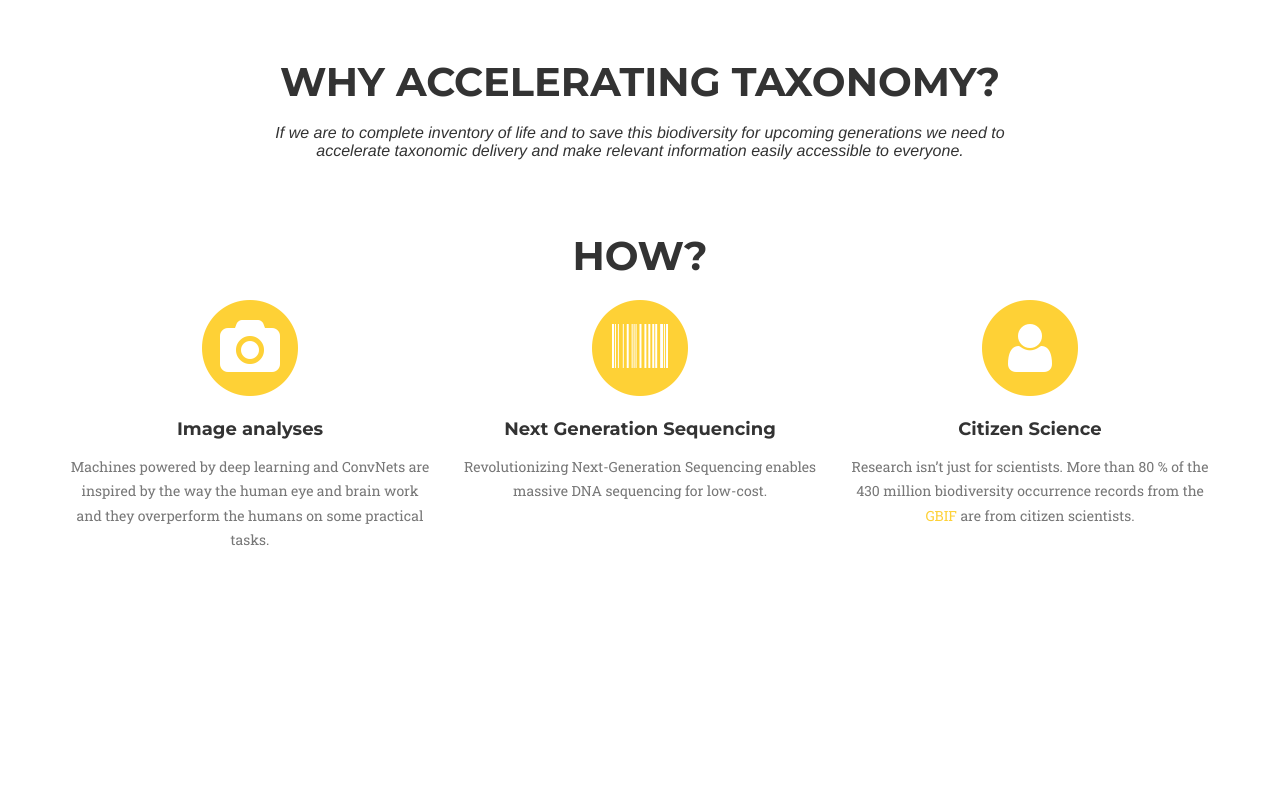
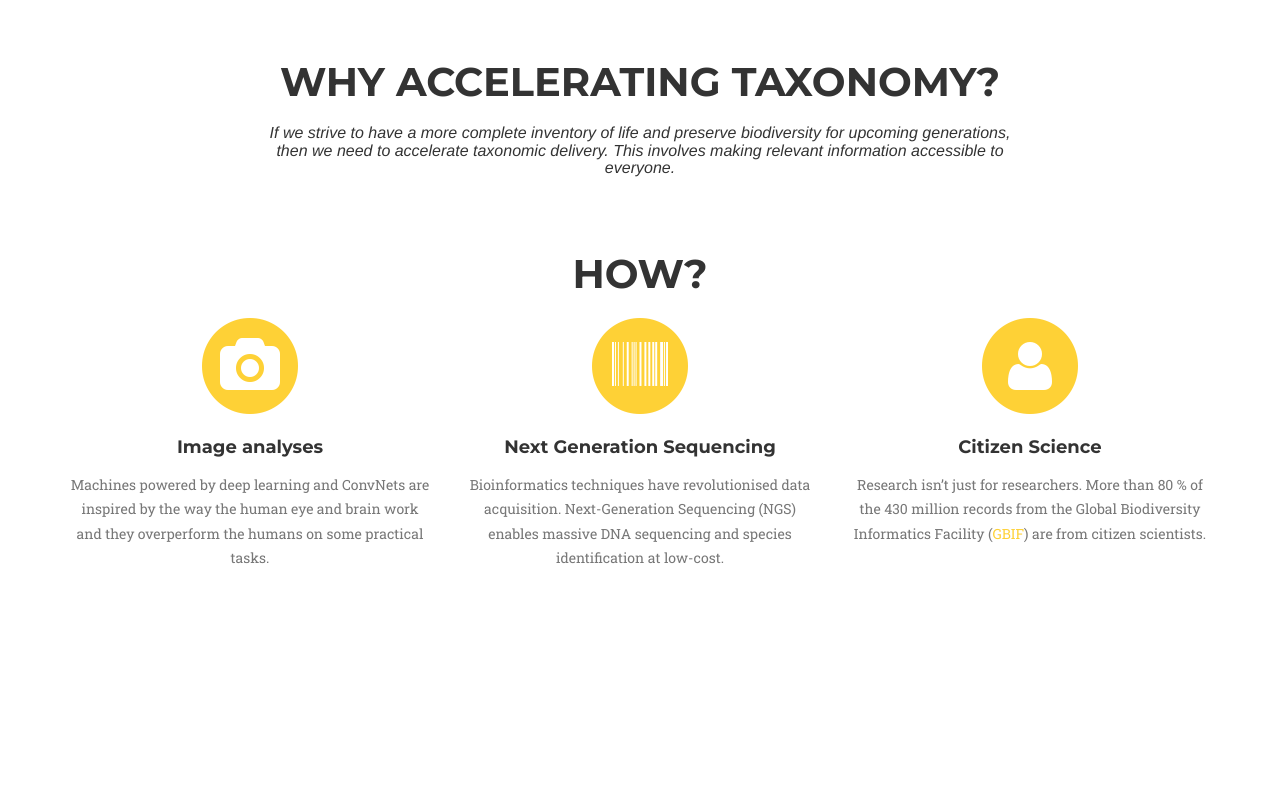
Before and after one commit to valanm/example, a plain HTML site: page index.html in a window 1280 px wide. Shown: the part 640-1440 px from the top of the page. Drawn offline with nearby package versions, Linux system fonts and the light colour scheme; files whose address does not match are found by name; a web font is replaced by a local one.

Commit message:
english proofread, some changes introduced in descriptions

```diff
--- a/index.html
+++ b/index.html
@@ -149,7 +149,7 @@
                 <div class="col-lg-8 col-lg-offset-2 text-center">
 
                     <h2 class="section-heading">Why accelerating taxonomy?</h2>
-                    <h3 class="section-subheading text-center">If we are to complete inventory of life and to save this biodiversity for upcoming generations we need to accelerate taxonomic delivery and make relevant information easily accessible to everyone.</h3>
+                    <h3 class="section-subheading text-center">If we strive to have a more complete inventory of life and preserve biodiversity for upcoming generations, then we need to accelerate taxonomic delivery. This involves making relevant information accessible to everyone.</h3>
 		    <h2 class="section-heading">How?</h2>
                 </div>
             </div>
@@ -168,7 +168,7 @@
                         <i class="fa fa-barcode fa-stack-1x fa-inverse"></i>
                     </span>
                     <h4 class="service-heading">Next Generation Sequencing</h4>
-                    <p class="text-muted">Revolutionizing Next-Generation Sequencing enables massive DNA sequencing for low-cost.</p>
+                    <p class="text-muted">Bioinformatics techniques have revolutionised data acquisition. Next-Generation Sequencing (NGS) enables massive DNA sequencing and species identification at low-cost.</p>
                 </div>
                 <div class="col-md-4">
                     <span class="fa-stack fa-4x">
@@ -176,7 +176,7 @@
                         <i class="fa fa-user fa-stack-1x fa-inverse"></i>
                     </span>
                     <h4 class="service-heading">Citizen Science</h4>
-                    <p class="text-muted">Research isn’t just for scientists. More than 80 % of the 430 million biodiversity occurrence records from the <a href="http://gbif.org">GBIF</a> are from citizen scientists. <!--Unfortunately, citizen scientists tend to focus on a few organism groups, leading to extreme biases in the taxonomic coverage and poor representation of the big four in citizen-science data, mainly due to the lack of easily accessible identification tools.--></p>
+                    <p class="text-muted">Research isn’t just for researchers. More than 80 % of the 430 million records from the Global Biodiversity Informatics Facility (<a href="http://gbif.org">GBIF</a>) are from citizen scientists. <!--Unfortunately, citizen scientists tend to focus on a few organism groups, leading to extreme biases in the taxonomic coverage and poor representation of the big four in citizen-science data, mainly due to the lack of easily accessible identification tools.--></p>
                 </div>
             </div>
         </div>
@@ -252,9 +252,9 @@
                         <hr class="section-heading-spacer">
                         <div class="clearfix"></div>
                         <h2 class="section-heading"><br>Our goal</h2>
-                        <p class="lead">To explore the utility of cutting-edge image recognition technology focusing on a common and diverse but poorly known insect group, the parasitic-wasp family Ichneumonidae (estimates up to 100 000 species).<br>
+                        <p class="lead">To apply cutting-edge image recognition technology to a widespread, diverse, but poorly-known insect group. The parasitic wasp family Ichneumonidae, having a worldwide distribution and an estimated 100,000 species, is the focus taxon for this project.<br>
                         <br>
-                        Something like face recognition on Facebook but we will be using wings instead of faces.<br>
+                        Think "face recognition" but with insect wings instead of faces.<br>
                         <br>
 
                         <span class="fa-stack fa-4x">
```
